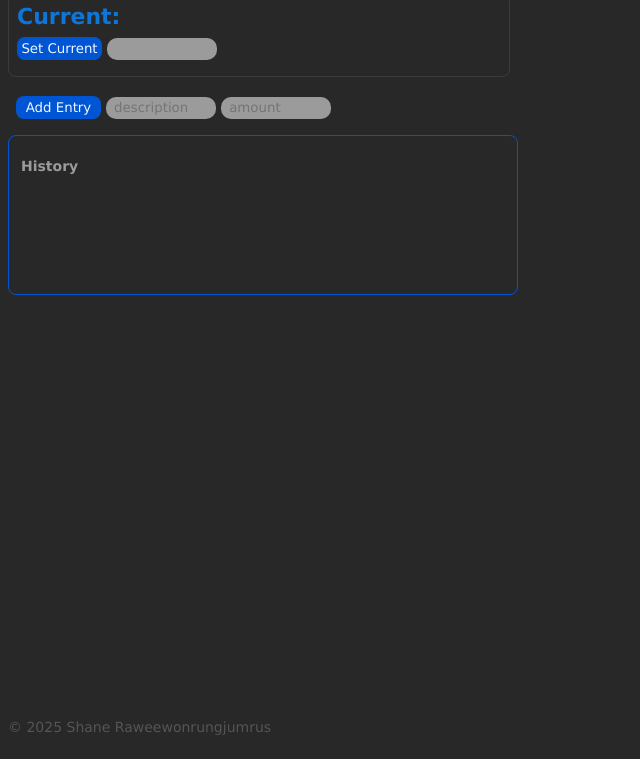
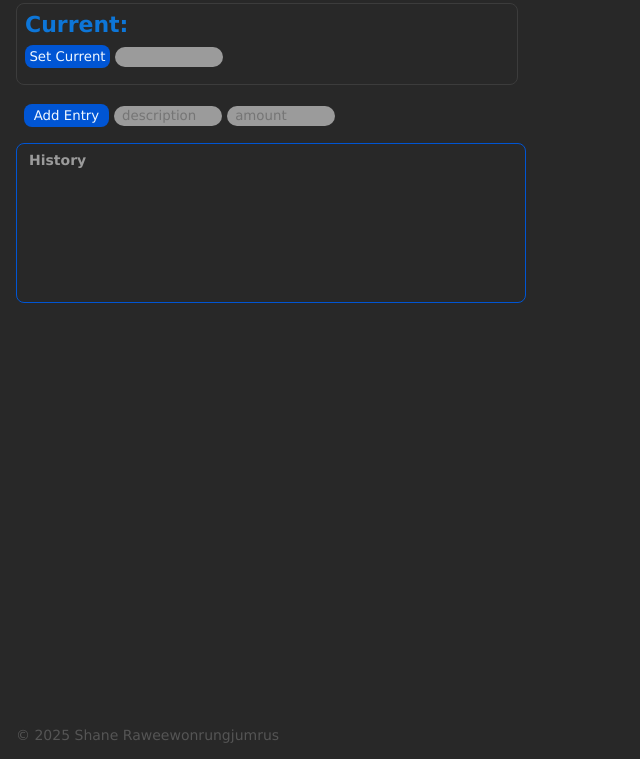
Before and after one commit to Lanternray/currentBudgetTracker, a plain HTML site: page index.html in a window 1280 px wide. Shown: the part 73-832 px from the top of the page, without its empty margins (0-640 px from the left). Drawn offline with Linux system fonts and the light colour scheme.

Commit message:
Corrected layout, scaled to fit viewport

```diff
--- a/style.css
+++ b/style.css
@@ -1,5 +1,7 @@
 * {
     font-family: Verdana, Geneva, Tahoma, sans-serif;
+    margin: 0;
+    padding: 0;
 }
 
 body {
@@ -8,7 +10,8 @@ body {
     display: flex;
     flex-direction: column;
     min-height: 100vh;
-    max-width: 90vh;
+    width: auto;
+    padding: 1rem;
 }
 
 .header {
@@ -75,6 +78,7 @@ li button {
   background-color: rgb(115,115,115);
   margin-bottom: 2px;
   border: none;
+  padding: 0 4px 0 4px;
 }
 
 .history {
```
